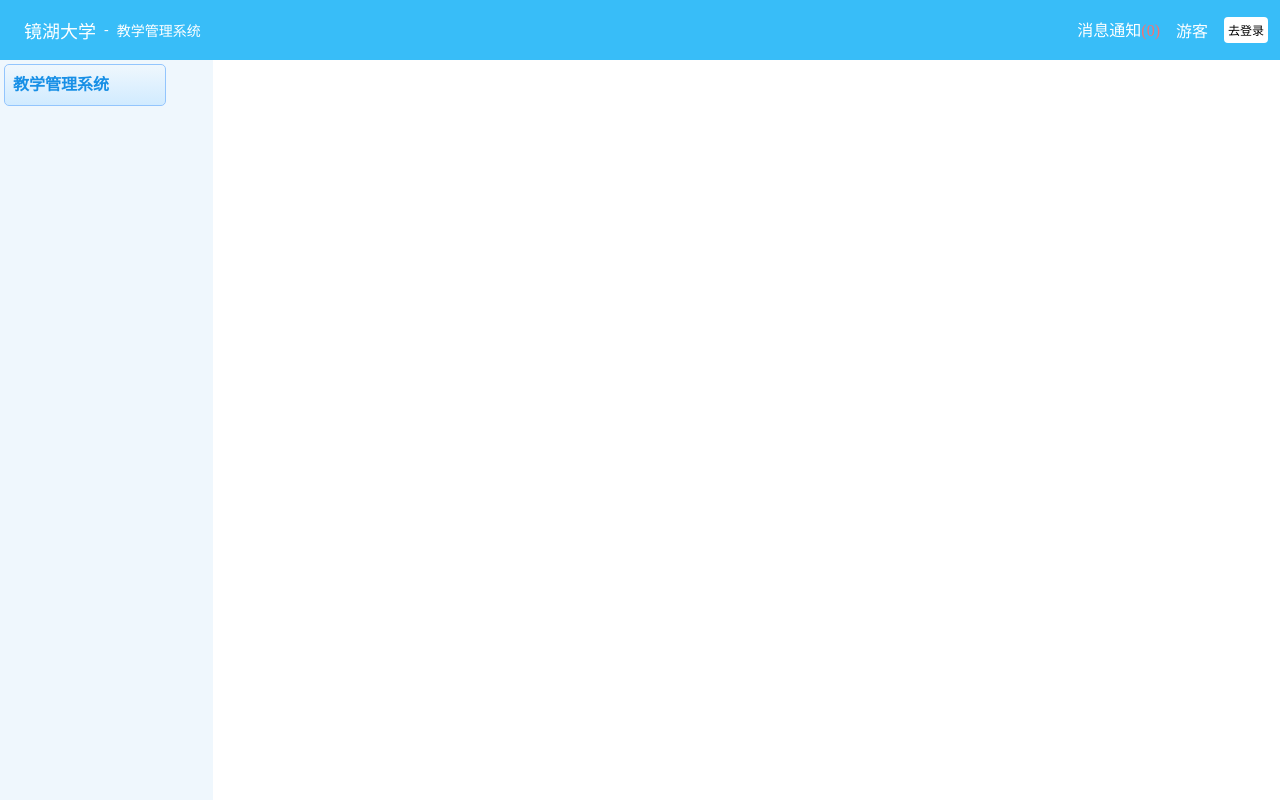
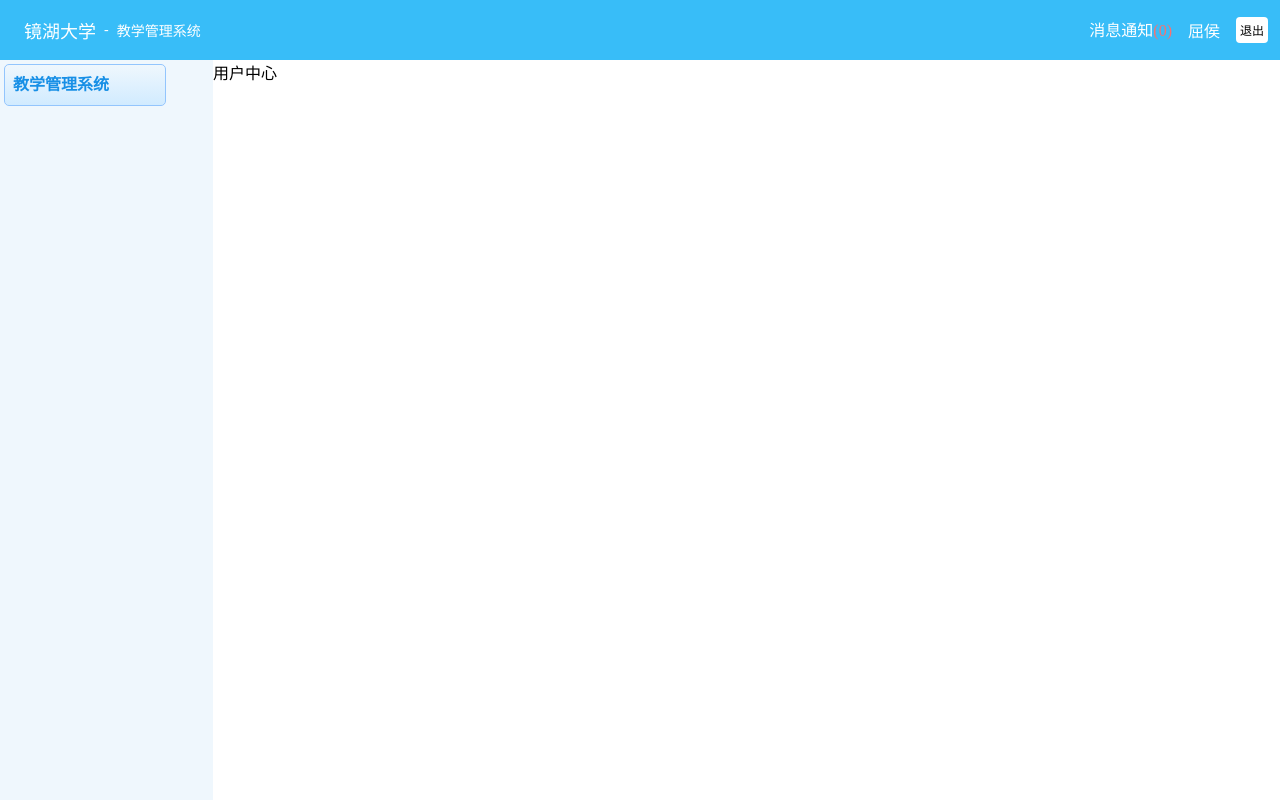
Before and after one commit to 1052563439yanghuia/vue, a Vue app: page /personCenter in a window 1280 px wide. Built offline with nearby package versions, Linux system fonts and the light colour scheme.

Commit message:
用户中心页面，更新路由和用户状态管理

```diff
--- a/src/components/Header.vue
+++ b/src/components/Header.vue
@@ -1,8 +1,10 @@
 <script setup>
-import { ref } from 'vue';
-import { RouterLink } from 'vue-router';
+import { computed } from 'vue';
+import { useUser } from '../stone/user';
 
-const isLogin = ref(false);
+const isLogin = computed(() => {
+    return useUser.isLogining;
+})
 </script>
 <template>
     <header>
@@ -18,8 +20,8 @@ const isLogin = ref(false);
                 <RouterLink to="/login">去登录</RouterLink>
             </div>
             <div v-else class="user">
-                <span>{{ 'username' }}</span>
-                <RouterLink to="/logout">退出</RouterLink>
+                <span>{{ useUser.userName }}</span>
+                <RouterLink to="/login">退出</RouterLink>
             </div>
         </div>
     </header>
--- /dev/null
+++ b/src/page/personCenter.vue
@@ -0,0 +1,9 @@
+<script setup>
+</script>
+<template>
+    <div>用户中心</div>
+</template>
+
+<style  scoped>
+
+</style>
--- a/src/router/index.js
+++ b/src/router/index.js
@@ -1,8 +1,21 @@
 import { createWebHistory } from "vue-router";
 import { createRouter } from "vue-router";
+import { useUser } from "../stone/user";
 import Login from "../page/login.vue";
+import personCenter from "../page/personCenter.vue";
 
 export const router = createRouter({
   history: createWebHistory(),
-  routes: [{ path: "/", component: Login }],
+  routes: [
+    { path: "/", component: Login },
+    { path: "/login", component: Login },
+    { path: "/personCenter", component: personCenter },
+  ]
 });
+
+
+router.beforeEach((to, from) => {
+  if (!useUser.isLogining && to.path !== "/login") return '/login';
+
+  return true
+});
--- /dev/null
+++ b/src/stone/user.js
@@ -0,0 +1,10 @@
+import { reactive } from "vue";
+
+export const useUser = reactive({
+    id: 1,
+    userName: "屈侯",
+    account: "admin",
+    token: "",
+    isLogining: true,
+    role: "teacher"
+})
```
Also changed, not shown: src/api/api.js (+12 -13 lines).
